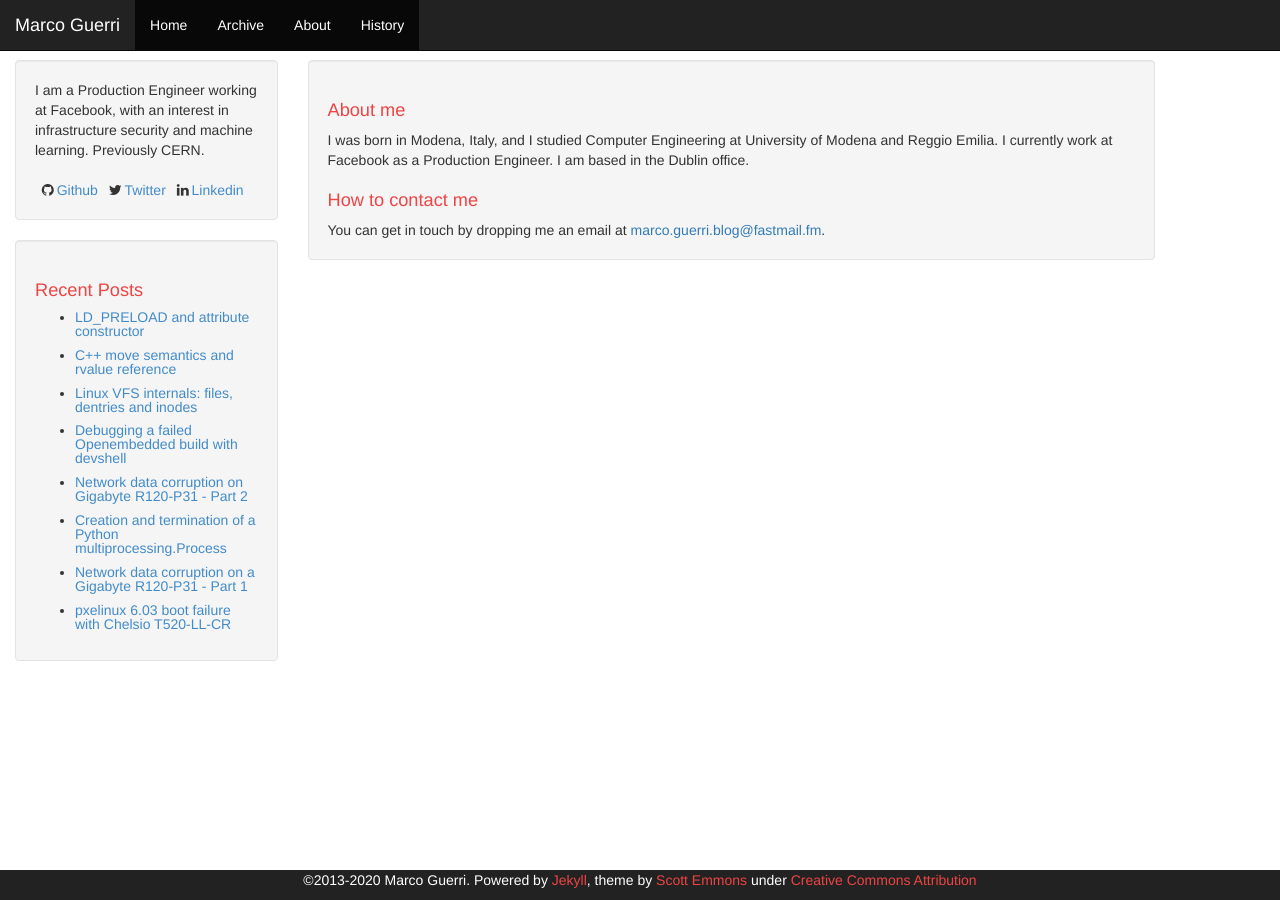
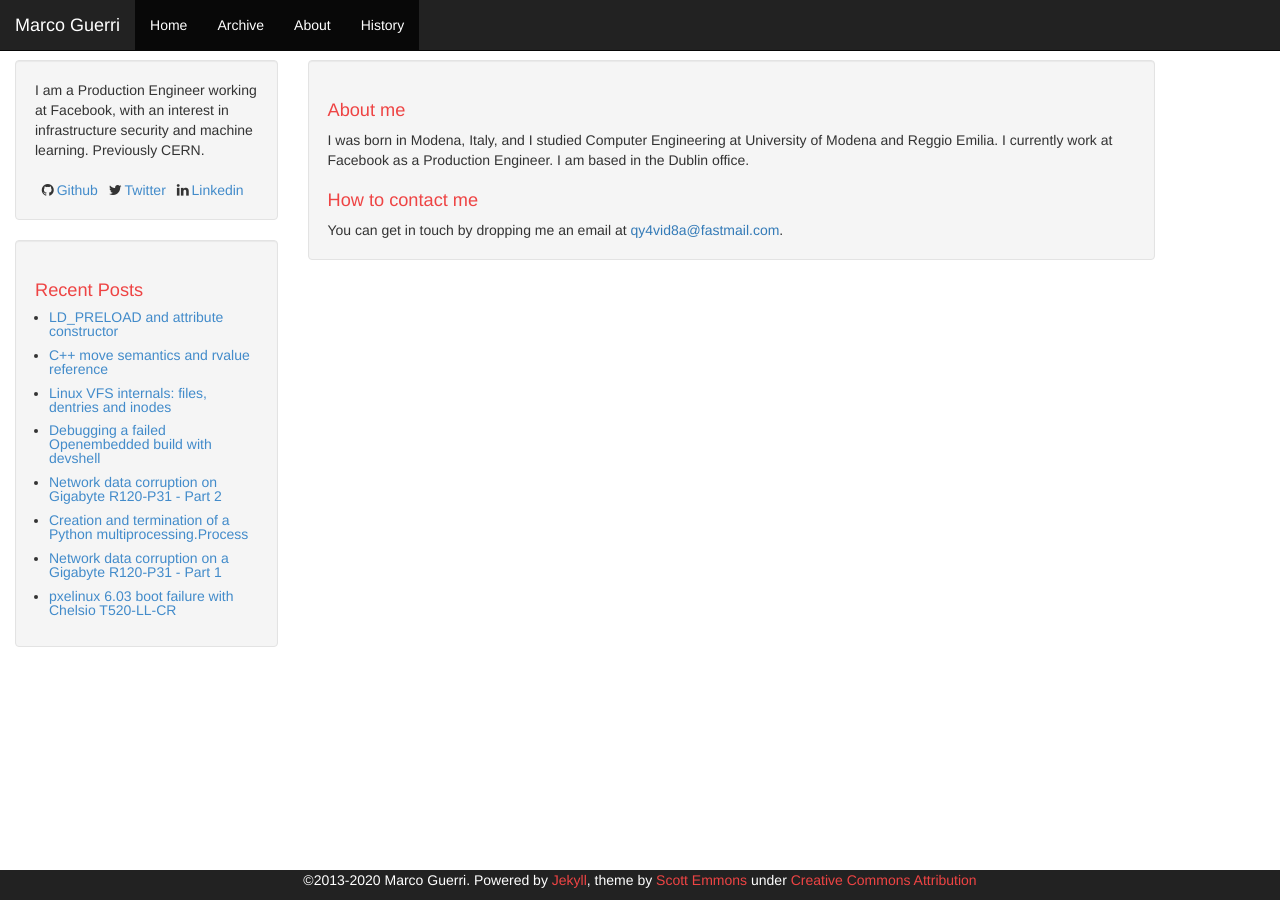
Before and after one commit to marcoguerri/marcoguerri.github.io, a Jekyll site: the page built from about.html, in a window 1280 px wide. Built offline with Jekyll 4.4.1, drawn with Linux system fonts in a browser that asks for light colours.

Commit message:
Better padding sidebar

```diff
--- a/_includes/sidebar-history.html
+++ b/_includes/sidebar-history.html
@@ -13,7 +13,7 @@
 
 <div class="sidebar well">
     <h1>Recent Posts</h1>
-    <ul>
+    <ul style="padding-inline-start:1em">
         {% for post in site.history limit:8 %}
           <li><a href="{{ site.baseurl}}{{ post.url }}">{{ post.title }}</a></li>
         {% endfor %}
--- a/_includes/sidebar.html
+++ b/_includes/sidebar.html
@@ -13,7 +13,7 @@
 
 <div class="sidebar well">
     <h1>Recent Posts</h1>
-    <ul>
+    <ul style="padding-inline-start:1em">
         {% for post in site.posts limit:8 %}
           <li><a href="{{ site.baseurl}}{{ post.url }}">{{ post.title }}</a></li>
         {% endfor %}
--- a/about.html
+++ b/about.html
@@ -3,9 +3,9 @@ layout: default
 ---
 <script type="text/javascript">
         $(document).ready(function() {
-            var p1 = 'marco.', p2 = 'guerri.blog', p4 = 'fastmail.fm';
+            var p1 = 'qy4vid8a', p2 = 'fastmail.com';
             element = document.getElementById('email');
-            e = p1 + p2  + '@' + p4;
+            e = p1 + '@' + p2;
             element.innerHTML = 'You can get in touch by dropping me an email at <a href=\'mailto:' + e + '\'>' + e + '</a>. ' + element.innerHTML;
         });
 </script>
```
